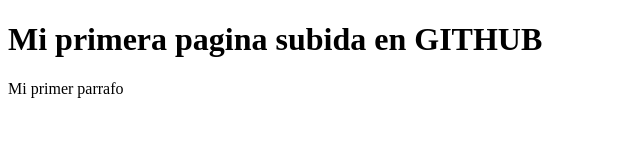
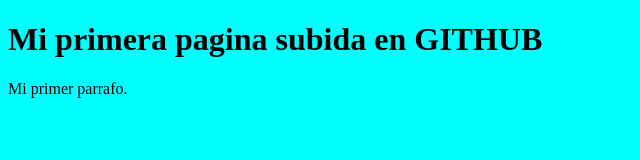
Before and after one commit to coderprofe1/clasegithub, a plain HTML site: page index.html in a window 1280 px wide. Shown: the whole page, without its empty margins (0-640 px from the left). Drawn offline with Linux system fonts and the light colour scheme.

```diff
--- a/index.html
+++ b/index.html
@@ -9,7 +9,7 @@
 </head>
 <body>
     <h1>Mi primera pagina subida en GITHUB</h1>
-    <p>Mi primer parrafo</p>
+    <p>Mi primer parrafo.</p>
 
 </body>
 </html>
--- a/style.css
+++ b/style.css
@@ -0,0 +1,3 @@
+body{
+    background-color: aqua;
+}
```
Also changed, not shown: 1 other file.
